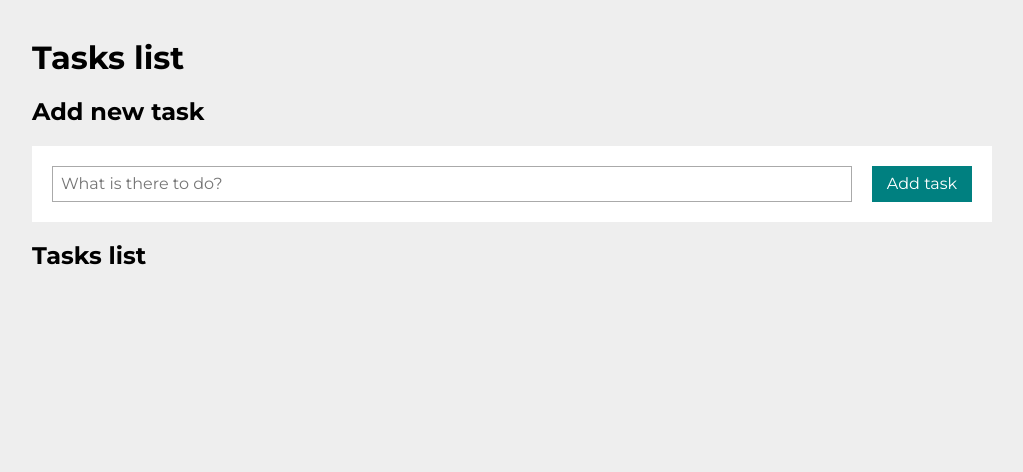
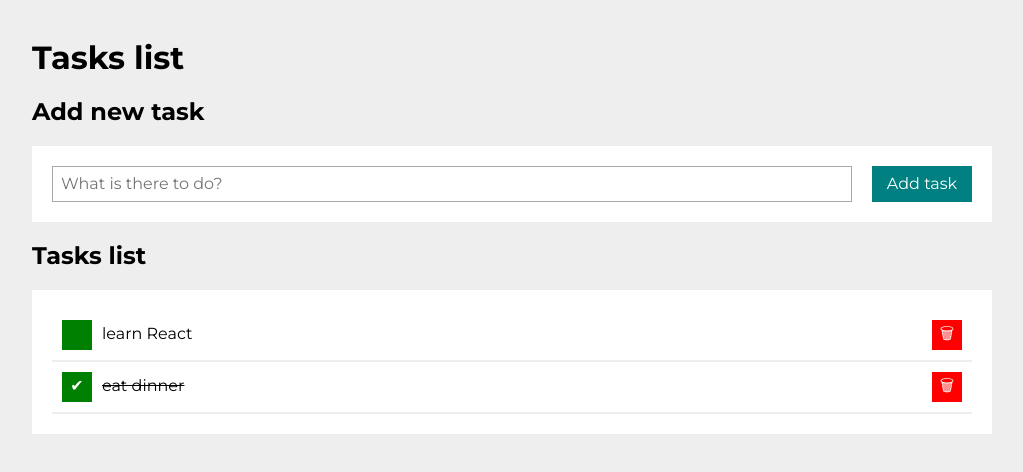
Before and after one commit to Adrode/todos-list-react-ts, a React (Create React App) app: page / in a window 1280 px wide. Shown: the top 472 px of the page, without its empty margins (128-1151 px from the left). Built offline with nearby package versions, Linux system fonts and the light colour scheme.

Commit message:
created Tasks component

```diff
--- a/src/App.js
+++ b/src/App.js
@@ -1,8 +1,9 @@
 import Form from "./Form";
+import Tasks from "./Tasks";
 
 const tasks = [
-  {id: 1, content: "learn React", done: false},
-  {id: 2, content: "eat dinner", done: true},
+  { id: 1, content: "learn React", done: false },
+  { id: 2, content: "eat dinner", done: true },
 ];
 const hideDoneTasks = false;
 
@@ -24,8 +25,7 @@ function App() {
           <h2 className="section__title">Tasks list</h2>
           <div className="buttons__container"></div>
         </header>
-        <ul className="list__tasksList">
-        </ul>
+        <Tasks tasks={tasks} key={tasks.id} hideDoneTasks={hideDoneTasks} />
       </section>
     </div>
   );
--- /dev/null
+++ b/src/Tasks/index.js
@@ -0,0 +1,23 @@
+import "./style.css";
+
+const Tasks = (props) => (
+    <ul className="list__tasksList">
+        {props.tasks.map(task => (
+            <li
+                className={`list__listItem ${task.done && props.hideDoneTasks ? "list__listItem--hidden" : ""}`}
+            >
+                <button className="list__listButton">
+                    {task.done ? "✔" : ""}
+                </button>
+                <span className={`list__taskData ${task.done ? " list__taskData--done" : ""}`}>
+                    {task.content}
+                </span>
+                <button className="list__listButton list__listButton--changedBackground">
+                    🗑
+                </button>
+            </li>
+        ))}
+    </ul>
+)
+
+export default Tasks;
--- /dev/null
+++ b/src/Tasks/style.css
@@ -0,0 +1,54 @@
+.list__tasksList {
+    background-color: #fff;
+    padding: 20px;
+    margin: 0;
+    overflow: auto;
+}
+
+.list__listItem {
+    display: grid;
+    grid-template-columns: auto 1fr auto;
+    padding: 10px;
+    border-bottom: 2px solid #eee;
+    align-items: center;
+}
+
+.list__listItem--hidden {
+    display: none;
+}
+
+.list__listButton {
+    min-width: 30px;
+    min-height: 30px;
+    border: 1px solid green;
+    background-color: green;
+    color: white;
+    transition: background 0.3s;
+}
+
+.list__listButton:hover {
+    background-color: hsl(120, 100%, 30%);
+}
+
+.list__listButton:active {
+    border: 1px solid #eee;
+}
+
+.list__taskData {
+    display: flex;
+    align-items: center;
+    padding: 0 10px;
+}
+
+.list__taskData--done {
+    text-decoration: line-through;
+}
+
+.list__listButton--changedBackground {
+    border: 1px solid red;
+    background-color: red;
+}
+
+.list__listButton--changedBackground:hover {
+    background-color: hsl(0, 100%, 65%);
+}
```
